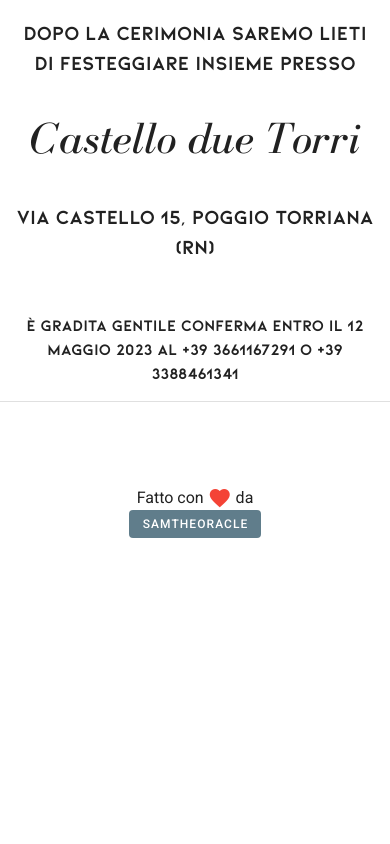
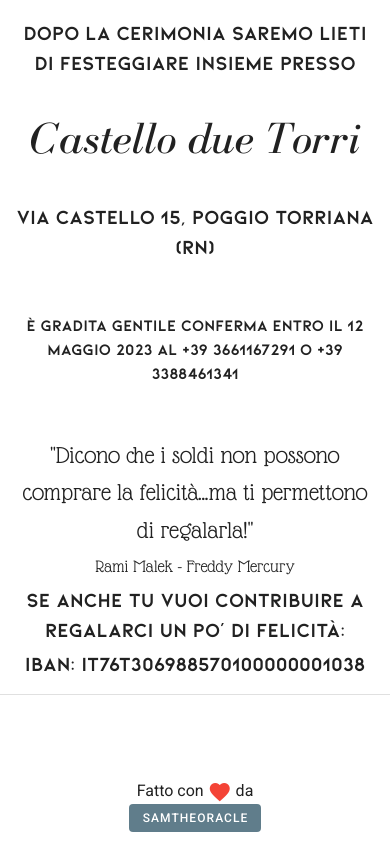
Before and after one commit to SamTheOracle/chiarafede, a Vue app: page / in a window 390 px wide. Shown: the part 1169-2013 px from the top of the page. Before the commit the page ends 1719 px from the top, so only its background shows below. Built offline with nearby package versions, Linux system fonts and the light colour scheme; a web font is replaced by a local one.

Commit message:
first try done

```diff
--- a/src/App.vue
+++ b/src/App.vue
@@ -149,6 +149,18 @@ export default {
   white-space: pre-line;
 }
 
+.cardtitle-quote {
+  font-family: "GlassAntiqua";
+  font-size: 28px !important;
+  white-space: pre-line;
+}
+
+.cardtitle-ramimalek {
+    font-size: 18px !important;
+    font-family: "GlassAntiqua";
+  }
+
+
 .descr {
   /*   font-family: "Open Sans", cursive;
  */
@@ -198,8 +210,12 @@ export default {
 @font-face {
   font-family: "BodoniFLF";
   src: url("assets/font/bodoniflf/BodoniFLF Medium Italic.ttf") format("truetype");
-  /* font-family: "GlassAntiqua";
-  src: url("assets/font/Glass_Antiqua/GlassAntiqua-Regular.ttf") format("truetype"); */
+
+}
+
+@font-face {
+  font-family: "GlassAntiqua";
+  src: url("assets/font/Glass_Antiqua/GlassAntiqua-Regular.ttf") format("truetype");
 }
 
 @media only screen and (min-width: 601px) and (max-width: 768px) {
@@ -226,8 +242,13 @@ export default {
   .cardtitle {
     font-size: 20px !important;
   }
+
   .cardtitle-contacts {
     font-size: 16px !important;
+  }
+
+  .cardtitle-quote {
+    font-size: 25px !important;
   }
 
   .nicetitle {
@@ -257,5 +278,4 @@ export default {
   .nice {
     font-size: 30px !important;
   }
-}
-</style>
+}</style>
--- a/src/components/Information.vue
+++ b/src/components/Information.vue
@@ -8,11 +8,8 @@
         <p class="text-center cardtitle mb-1">ore 15:30</p>
       </v-col>
       <v-col cols=12>
-        <v-img
-          src="@/assets/img/heart.png"
-          contain
-          :style="$vuetify.breakpoint.smAndUp?'max-height:150px;;':'max-height:100px'"
-        />
+        <v-img src="@/assets/img/heart.png" contain
+          :style="$vuetify.breakpoint.smAndUp ? 'max-height:150px;;' : 'max-height:100px'" />
       </v-col>
       <v-col cols=12>
         <p class="text-center cardtitle mb-1">Chiesa santi cristoforo e aquilina</p>
@@ -21,11 +18,8 @@
         <p class="text-center cardtitle mb-1">via montechiaro 23, rimini (rn)</p>
       </v-col>
       <v-col cols=12>
-        <v-img
-          src="@/assets/img/heart.png"
-          contain
-          :style="$vuetify.breakpoint.smAndUp?'max-height:150px;;':'max-height:100px'"
-        />
+        <v-img src="@/assets/img/heart.png" contain
+          :style="$vuetify.breakpoint.smAndUp ? 'max-height:150px;;' : 'max-height:100px'" />
       </v-col>
       <v-col cols=12>
         <p class="text-center cardtitle mb-1">Dopo la cerimonia saremo lieti di festeggiare insieme presso</p>
@@ -37,16 +31,23 @@
         <p class="text-center cardtitle mb-1">Via castello 15, Poggio Torriana (RN)</p>
       </v-col>
       <v-col cols=12>
-        <v-img
-          src="@/assets/img/heart.png"
-          contain
-          :style="$vuetify.breakpoint.smAndUp?'max-height:150px;;':'max-height:100px'"
-        />
+        <v-img src="@/assets/img/heart.png" contain
+          :style="$vuetify.breakpoint.smAndUp ? 'max-height:150px;;' : 'max-height:100px'" />
       </v-col>
       <v-col cols=12>
-        <p class="text-center cardtitle-contacts mb-1">è gradita gentile conferma entro il 12 maggio 2023 al +39 3661167291 o +39 3388461341</p>
+        <p class="text-center cardtitle-contacts mb-1">è gradita gentile conferma entro il 12 maggio 2023 al +39
+          3661167291 o +39 3388461341</p>
       </v-col>
-
+      <v-col cols=12>
+        <v-img src="@/assets/img/heart.png" contain
+          :style="$vuetify.breakpoint.smAndUp ? 'max-height:150px;;' : 'max-height:100px'" />
+      </v-col>
+      <v-col>
+        <p class="text-center cardtitle-quote mb-1">"Dicono che i soldi non possono comprare la felicità...ma ti permettono di regalarla!"</p>
+        <p class="text-center cardtitle-ramimalek mb-1">Rami Malek - Freddy Mercury</p>
+        <p class="text-center cardtitle mb-1">Se anche tu vuoi contribuire a regalarci un po' di felicità:</p>
+        <p class="text-center cardtitle mb-1">Iban: IT76T306988570100000001038</p>
+      </v-col>
     </v-row>
 
   </v-container>
@@ -55,6 +56,4 @@
 <script>
 </script>
 
-<style>
-
-</style>
+<style></style>
```
